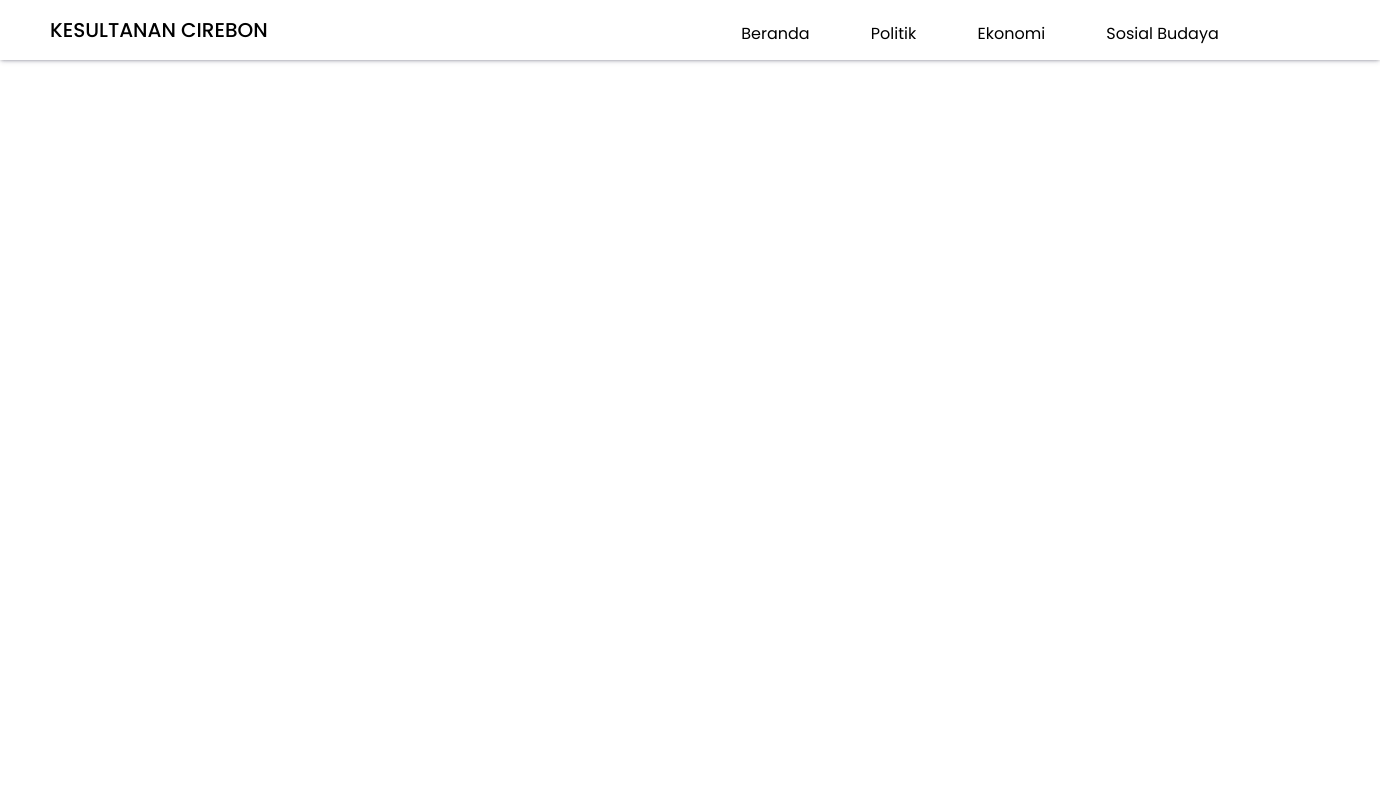
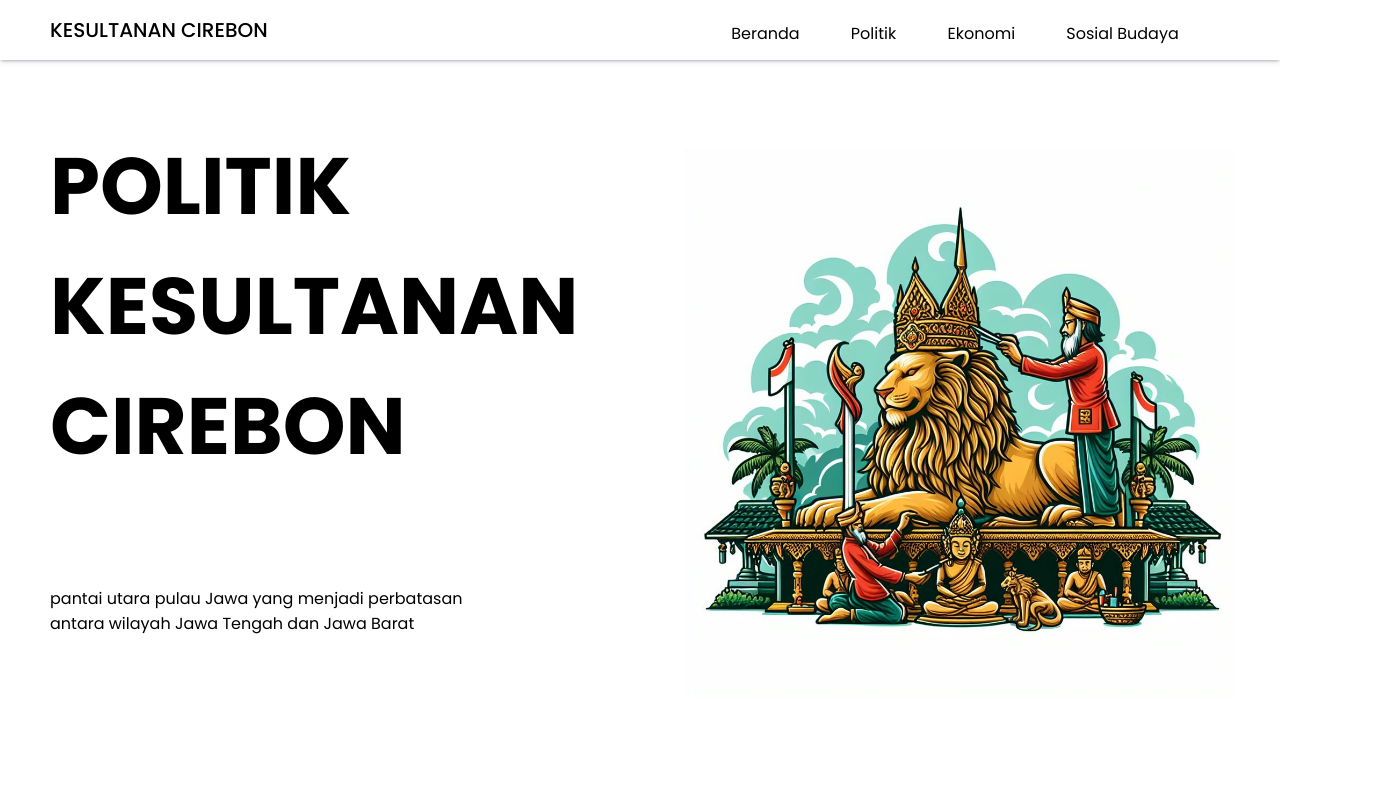
Before and after one commit to Olalaolele21/KesultananCirebon.github.io, a plain HTML site: page Politik Page/politik.html in a window 1280 px wide. Shown: the whole page, 1380 px wide, since content can reach past the window. Drawn offline with Linux system fonts and the light colour scheme.

Commit message:
Membuat homepage untuk politik

```diff
--- a/Politik Page/politik.css
+++ b/Politik Page/politik.css
@@ -3,8 +3,11 @@
 body {
     margin: 0;
     padding: 0;
+    font-family: "Poppins", sans-serif;
+}
+
+* {
     box-sizing: border-box;
-    font-family: "Poppins", sans-serif;
 }
 
 .container {
@@ -21,8 +24,8 @@ nav {
     box-shadow: rgba(50, 50, 93, 0.25) 0px 2px 5px -1px, rgba(0, 0, 0, 0.3) 0px 1px 3px -1px;
     display: flex;
     justify-content: space-between;
+    align-items: center;
     padding: 0 50px;
-    align-items: center;
 }
 
 .container nav .menu {
@@ -32,7 +35,6 @@ nav {
     text-decoration: none;
     list-style: none;
     justify-content: center;
-    margin-right: 50px;
 }
 
 .container nav .menu ul {
@@ -63,3 +65,51 @@ nav {
     font-size: 20px;
     font-weight: 500;
 }
+
+/* section */
+section {
+    width: 100%;
+    height: 91vh;
+    display: flex;
+    flex-direction: row;
+    align-items: center;
+}
+
+section .section-tagline {
+    width: 50%;
+    height: 100%;
+    display: flex;
+    justify-content: center;
+    flex-direction: column;
+}
+
+section .section-tagline .tagline {
+    width: 100%;
+    height: 70%;
+}
+
+section .section-tagline .position {
+    width: 80%;
+    height: 30%;
+    padding-left: 50px;
+}
+
+section .section-tagline .tagline h1 {
+    font-size: 80px;
+    font-weight: bold;
+    color: black;
+    padding-left: 50px;
+}
+
+section .section-img {
+    width: 50%;
+    height: 100%;
+    display: flex;
+    align-items: center;
+    justify-content: center;
+}
+
+.section-img img {
+    width: 550px;
+    height: 550px;
+}
--- a/Politik Page/politik.html
+++ b/Politik Page/politik.html
@@ -14,13 +14,26 @@
             </div>
             <div class="menu">
                 <ul>
-                    <li><a href="#">Beranda</a></li>
+                    <li><a href="/index.html">Beranda</a></li>
                     <li><a href="#">Politik</a></li>
                     <li><a href="#">Ekonomi</a></li>
                     <li><a href="#">Sosial Budaya</a></li>
                 </ul>
             </div>
         </nav>
+        <section>
+            <div class="section-tagline">
+                <div class="tagline">
+                    <h1>POLITIK KESULTANAN CIREBON</h1>
+                </div>
+                <div class="position">
+                    <p>pantai utara pulau Jawa yang menjadi perbatasan antara wilayah Jawa Tengah dan Jawa Barat</p>
+                </div>
+            </div>
+            <div class="section-img">
+                <img src="/img/cirebon4.jpg" alt="">
+            </div>
+        </section>
     </div>
 </body>
 </html>
```
Also changed, not shown: img/cirebon4.jpg (added).
